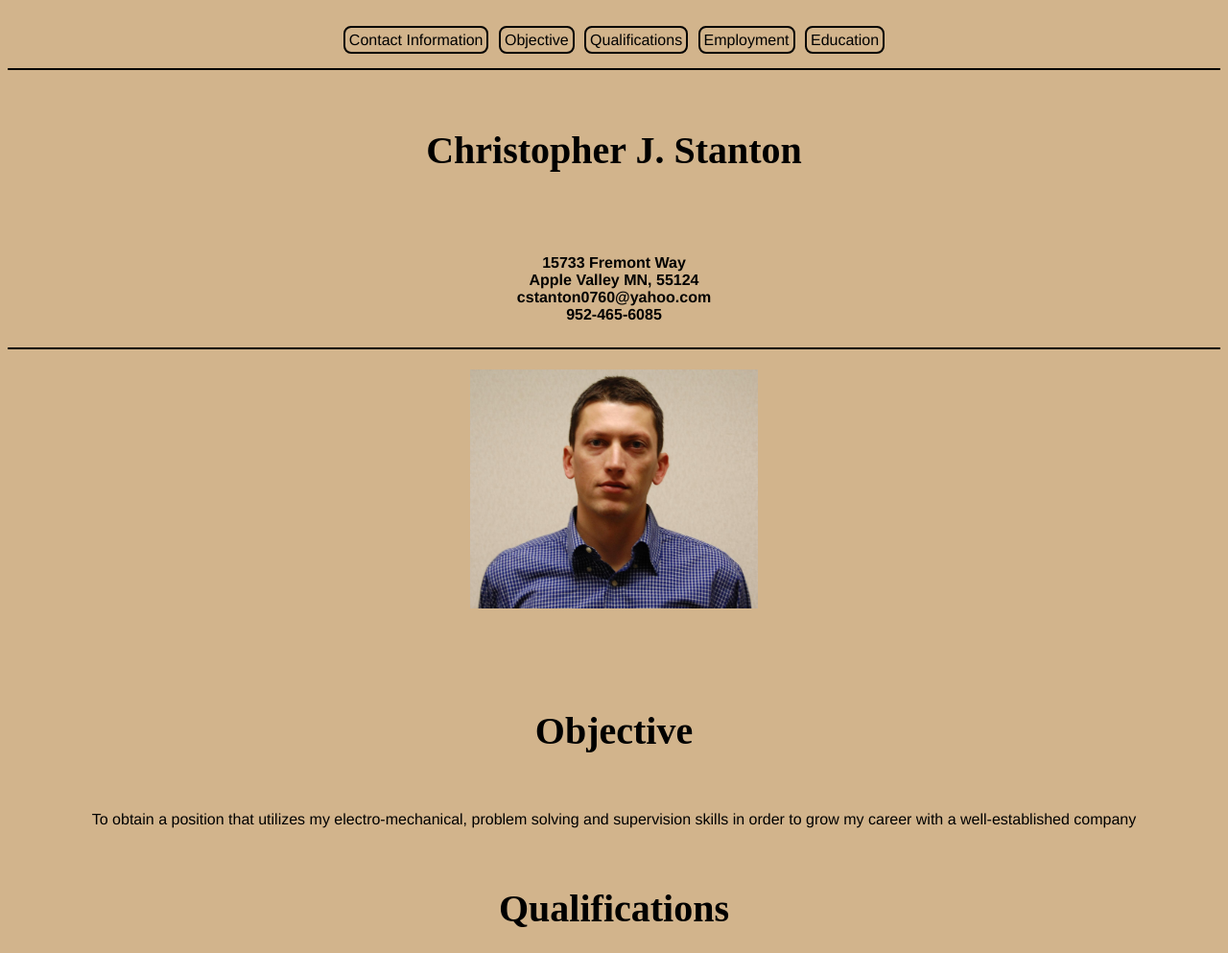
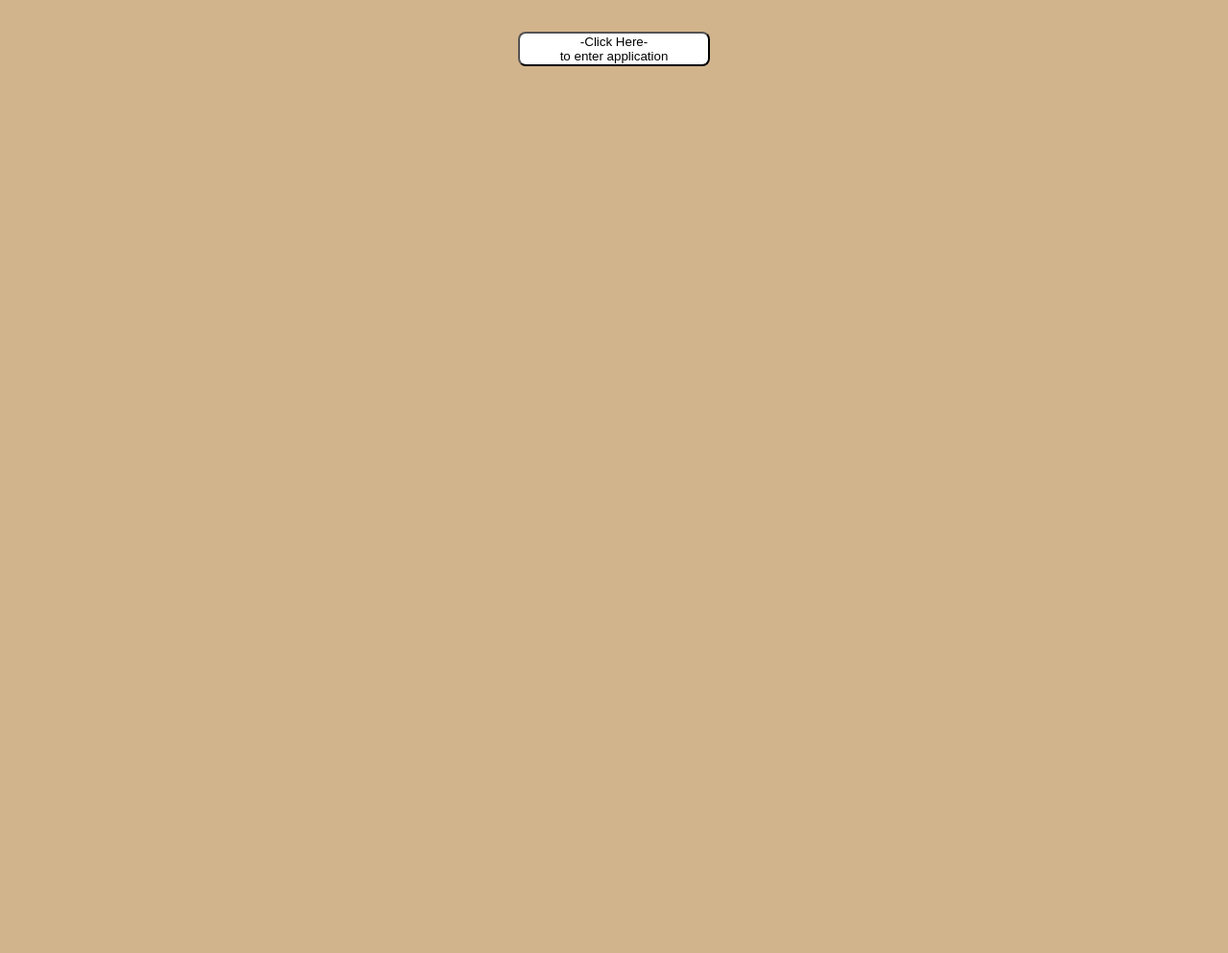
Before and after one commit to chris-stanton/PRIME-prestudy-06-resume, a plain HTML site: page index.html in a window 1280 px wide. Shown: the top 993 px of the page at 96% size. After the commit the page ends 800 px from the top, so only its background shows below. Drawn offline with Linux system fonts and the light colour scheme.

Commit message:
jQuery upload

```diff
--- a/application.js
+++ b/application.js
@@ -1,5 +1,9 @@
 
 $(document).ready(function() {
 
-
+  $("header, p, img, h2, h3, h4, ul, li, div, footer").hide();    // hides all data
+    $("button").click(function(){
+        $("header, p, img, h2, h3, h4, ul, li, div, footer").show();    // reveals hidden data
+        $("button").hide();    // hides button
+    });
 });
--- a/index.html
+++ b/index.html
@@ -1,36 +1,41 @@
 <!doctype HTML>
+
 <html>
+
  <head>
    <link type="text/css" rel="stylesheet" href="main.css">
    <script src="jquery.js"></script>
    <script src="application.js"></script>
    <title>Christopher J. Stanton Resume</title>
+
  </head>
  <body>
 
    <header>
-      <a href="#contactInformation" class="nav">Contact Information</a>
-      <a href="#objective" class="nav">Objective</a>
-      <a href="#qualifications" class="nav">Qualifications</a>
-      <a href="#employment" class="nav">Employment</a>
-      <a href="#education" class="nav">Education</a>
+      <a href="#Contact Information" class="nav">Contact Information</a>
+      <a href="#Objective" class="nav">Objective</a>
+      <a href="#Qualifications" class="nav">Qualifications</a>
+      <a href="#Employment" class="nav">Employment</a>
+      <a href="#Education" class="nav">Education</a>
       <h2><a name="Contact Information"></a>
 
-      <h3>Christopher J. Stanton</h3>
+      <h3 class="noUnderline">Christopher J. Stanton</h3>
+
       <h4>15733 Fremont Way<br />Apple Valley MN, 55124<br
        />cstanton0760@yahoo.com<br />952-465-6085</h4>
       <img src="face.jpg">
 
     </header>
     <aside>
-
+        <button>-Click Here-<br
+        />to enter application</button>
     </aside>
     <main>
-      <h3><a name="Objective"></a>Objective</h3>
+      <h3><a name="Objective"></a>Objective:</h3>
        <p>To obtain a position that utilizes my electro-mechanical, problem solving and supervision skills in order
           to grow my career with a well-established company</p>
 
-      <h3><a name="Qualifications"></a>Qualifications</h3>
+      <h3><a name="Qualifications"></a>Qualifications:</h3>
        <ul>
         <li class="list">Electronic/Mechanical/Software knowledge: Wiring, Voltage Calculating,
         <li class="list">Schematic/CAD drafting</li>
@@ -42,7 +47,7 @@
         <li class="list">Preformed onsite tech support</li>
        </ul>
 
-      <h3><a name="Employment"></a>Employment</h3>
+      <h3><a name="Employment"></a>Employment:</h3>
 
        <p class="left"><a href="http://www.dhcustomrods.com/" title="www.dhcustomrods.com">
         <strong>DH Custom Rods & Tackle:</strong></a> <em>2015-Present</em><br
@@ -89,7 +94,7 @@
    	    <li>Followed OSHA requirements</li>
    	    <li>Maintained a safe work environment</li>
    	    <li>Certified Trainer</li>
-        </ul>
+       </ul>
 
    		 <div class="left">Laborer:</div>
 
@@ -136,7 +141,7 @@
    	    <li>MECP Certified</li>
        </ul>
 
-      <h3><a name="Education"></a>Education</h3>
+      <h3><a name="Education"></a>Education:</h3>
         <p class="left"><strong>Dakota County Technical College:</strong> <em>2009-2011</em><br
           />Rosemount, Minnesota<br/>Electrical Lineworker Degree - Associates Degree</p>
 
@@ -145,11 +150,11 @@
 
     </main>
     <footer>
-     <a href="#contactInformation" class="nav">Contact Information</a>
-     <a href="#objective" class="nav">Objective</a>
-     <a href="#qualifications" class="nav">Qualifications</a>
-     <a href="#employment" class="nav">Employment</a>
-     <a href="#education" class="nav">Education</a>
+     <a href="#Contact Information" class="nav">Contact Information</a>
+     <a href="#Objective" class="nav">Objective</a>
+     <a href="#Qualifications" class="nav">Qualifications</a>
+     <a href="#Employment" class="nav">Employment</a>
+     <a href="#Education" class="nav">Education</a>
     </footer>
 
  </body>
--- a/main.css
+++ b/main.css
@@ -1,5 +1,14 @@
 @charset "UTF-8";
 
+button {
+  text-align: center;
+  position: static;
+  display: block;
+  margin: auto;
+  width: 200px;
+  border-radius: 8px;
+  background-color: #ffffff;
+}
 body {
   font-family: helvetica, "Times New Roman", sana-serif;
   background-color: #d2b48c;
@@ -18,6 +27,7 @@ h3 {
   font-size: 40px;
   font-family: herald;
   padding: 20px;
+  border-bottom: 2px solid;
 }
 h2 {
   font-family: herald;
@@ -26,6 +36,7 @@ h2 {
 h4 {
   padding: 25px;
   border-bottom: 2px solid;
+  font-size: 20px;
 }
 p {
   text-align: center;
@@ -47,7 +58,7 @@ footer {
   border-top: 2px solid;
   padding-top: 20px;
 }
-div{
+div {
   padding-bottom: 1px;
   text-decoration: underline;
   font-style: italic;
@@ -64,18 +75,21 @@ div{
 .list {
   font-size: 16px;
 }
-a:link{
+a:link {
 	color:black;
 	text-decoration:none;
 }
-a:visited{
+a:visited {
 	color:black;
 }
-a:hover{
+a:hover {
 	background-color:#000000;
 	color:#00ffff;
 	font-weight:bold;
 	}
-a:active{
+a:active {
 	background-color:#1894d0;
 }
+.noUnderline {
+  border-bottom: none;
+}
```
